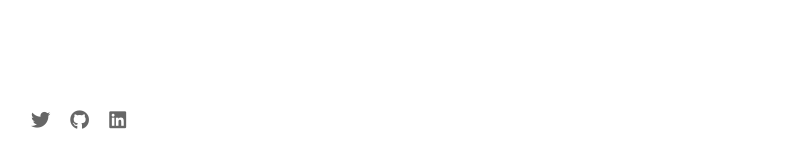
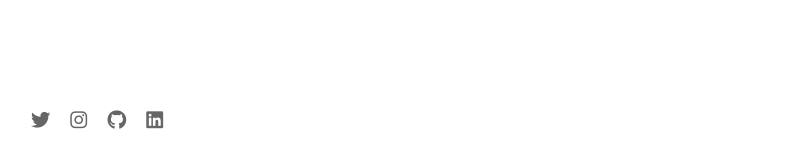
Before and after one commit to freirerene/freirerene.github.io, a Jekyll site: the page built from index.html, in a window 1280 px wide. Shown: the part 659-827 px from the top of the page, without its empty margins (236-1044 px from the left). Built offline with Jekyll 4.4.1, drawn with Linux system fonts in a browser that asks for light colours; nearby versions of some CDN libraries.

Commit message:
Update default.html

```diff
--- a/_layouts/default.html
+++ b/_layouts/default.html
@@ -133,6 +133,8 @@
 <footer class="footer container"><div>
 	<a href="https://twitter.com/rene__f" title="Twitter"><i class="fab fa-twitter fa-lg"></i></a>
 
+	<a href="https://www.instagram.com/re_ne1541/" title="Instagram"><i class="fab fa-instagram fa-lg"></i></a>
+
 	<a href="https://github.com/freirerene" title="Github"><i class="fab fa-github fa-lg"></i></a>
 
 	<a href="https://www.linkedin.com/in/rene-freire/" title="LinkedIn"><i class="fab fa-linkedin fa-lg"></i></a>
```
